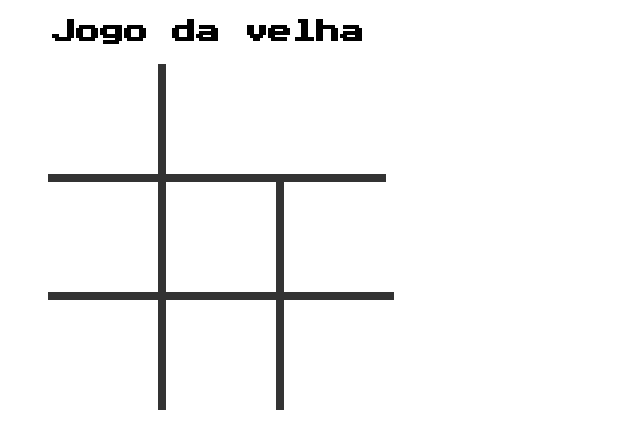
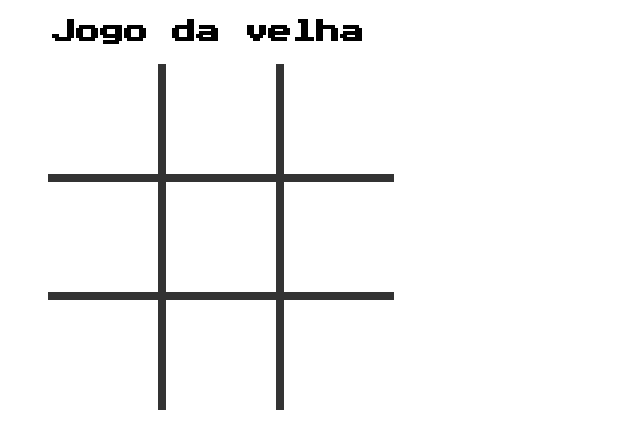
Before and after one commit to VictorCandido/jogo-da-velha, an Angular app: page / in a window 1280 px wide. Both pictures are taken after a click on the link "Iniciar". Shown: the top 448 px of the page, without its empty margins (0-640 px from the left). Built offline with nearby package versions, Linux system fonts and the light colour scheme.

Commit message:
implementando função de jogar dentro do html do component

```diff
--- a/src/app/jogo-da-velha/jogo-da-velha.component.html
+++ b/src/app/jogo-da-velha/jogo-da-velha.component.html
@@ -12,15 +12,60 @@
     <!-- tabuleiro -->
     <div *ngIf="showTabuleiro">
       <ul>
-        <li class="kz-border-bottom kz-border-right"></li>
-        <li class="kz-border-bottom kz-border-right["></li>
-        <li class="kz-border-bottom"></li>
-        <li class="kz-border-bottom kz-border-right"></li>
-        <li class="kz-border-bottom kz-border-right"></li>
-        <li class="kz-border-bottom"></li>
-        <li class="kz-border-right"></li>
-        <li class="kz-border-right"></li>
-        <li></li>
+        <li class="kz-border-bottom kz-border-right"
+        [class.kz-img-x]="exibirX(0,0)"
+        [class.kz-img-o]="exibirO(0,0)"
+        [class.kz-cor-vitoria]="exibirVitoria(0,0)"
+        (click)="jogar(0,0)"></li>
+
+        <li class="kz-border-bottom kz-border-right"
+        [ngClass]="{
+            'kz-img-x': exibirX(0,1),
+            'kz-img-o': exibirO(0,1),
+            'kz-cor-vitoria': exibirVitoria(0,1) }"
+        (click)="jogar(0,1)"></li>
+
+        <li class="kz-border-bottom"
+        [class.kz-img-x]="exibirX(0,2)"
+        [class.kz-img-o]="exibirO(0,2)"
+        [class.kz-cor-vitoria]="exibirVitoria(0,2)"
+        (click)="jogar(0,2)"></li>
+
+        <li class="kz-border-bottom kz-border-right"
+        [class.kz-img-x]="exibirX(1,0)"
+        [class.kz-img-o]="exibirO(1,0)"
+        [class.kz-cor-vitoria]="exibirVitoria(1,0)"
+        (click)="jogar(1,0)"></li>
+
+        <li class="kz-border-bottom kz-border-right"
+        [class.kz-img-x]="exibirX(1,1)"
+        [class.kz-img-o]="exibirO(1,1)"
+        [class.kz-cor-vitoria]="exibirVitoria(1,1)"
+        (click)="jogar(1,1)"></li>
+
+        <li class="kz-border-bottom"
+        [class.kz-img-x]="exibirX(1,2)"
+        [class.kz-img-o]="exibirO(1,2)"
+        [class.kz-cor-vitoria]="exibirVitoria(1,2)"
+        (click)="jogar(1,2)"></li>
+
+        <li class="kz-border-right"
+        [class.kz-img-x]="exibirX(2,0)"
+        [class.kz-img-o]="exibirO(2,0)"
+        [class.kz-cor-vitoria]="exibirVitoria(2,0)"
+        (click)="jogar(2,0)"></li>
+
+        <li class="kz-border-right"
+        [class.kz-img-x]="exibirX(2,1)"
+        [class.kz-img-o]="exibirO(2,1)"
+        [class.kz-cor-vitoria]="exibirVitoria(2,1)"
+        (click)="jogar(2,1)"></li>
+
+        <li
+        [class.kz-img-x]="exibirX(2,2)"
+        [class.kz-img-o]="exibirO(2,2)"
+        [class.kz-cor-vitoria]="exibirVitoria(2,2)"
+        (click)="jogar(2,2)"></li>
       </ul>
     </div><!-- fim tabuleiro -->
 
--- a/src/app/jogo-da-velha/jogo-da-velha.component.ts
+++ b/src/app/jogo-da-velha/jogo-da-velha.component.ts
@@ -45,4 +45,40 @@
   iniciarjogo(): void {
     this.jogoDaVelhaService.iniciaJogo();
   }
+
+  /**
+   * Realiza uma jogada ao clicar em um lugar no tabuleiro
+   * @param posX number
+   * @param posY number
+   */
+  jogar(posX: number, posY: number): void {
+    this.jogoDaVelhaService.jogar(posX, posY);
+  }
+
+  /**
+   * Retorna se a peça X deve ser exibida para a coordenada informada
+   * @param posX number
+   * @param posY number
+   */
+  exibirX(posX: number, posY: number): boolean {
+    return this.jogoDaVelhaService.exibirX(posX, posY);
+  }
+
+  /**
+   * Retorna se a peça O deve ser exibida para a coordenada informada
+   * @param posX number
+   * @param posY number
+   */
+  exibirO(posX: number, posY: number): boolean {
+    return this.jogoDaVelhaService.exibirO(posX, posY);
+  }
+
+  /**
+   * Retorna se a marcação de vitória deve ser exibida para a coordenada informada
+   * @param posX number
+   * @param posY number
+   */
+  exibirVitoria(posX: number, posY: number): boolean {
+    return this.jogoDaVelhaService.exibirVitoria(posX, posY);
+  }
 }
```
